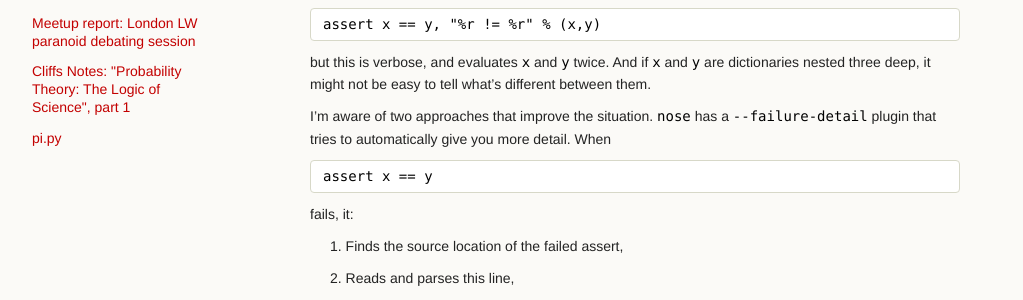
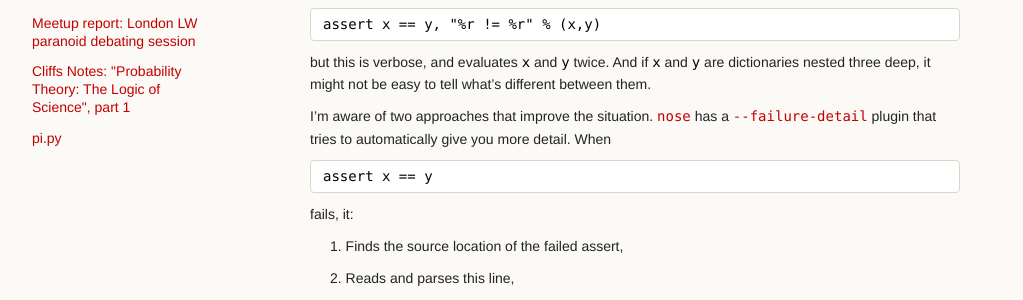
Before and after one commit to ChickenProp/chickenprop.github.com, a Jekyll site: the page built from drafts/bsert-better-asserts-in-python.md, in a window 1280 px wide. Shown: the part 294-594 px from the top of the page, without its empty margins (0-1023 px from the left). Built offline with Jekyll 4.4.1, drawn with Linux system fonts in a browser that asks for light colours; nearby versions of some CDN libraries; Markdown is read by kramdown in place of the engine named in the settings; comment, search, counter and statistics services are not loaded.

Commit message:
try again

```diff
--- a/stylesheets/styles.css
+++ b/stylesheets/styles.css
@@ -80,7 +80,7 @@ h4, h5, h6 {
 	font-weight: 700;
 }
 
-a, code a {
+a, a code {
   color:#C30000;
   font-weight:200;
   text-decoration:none;
```
